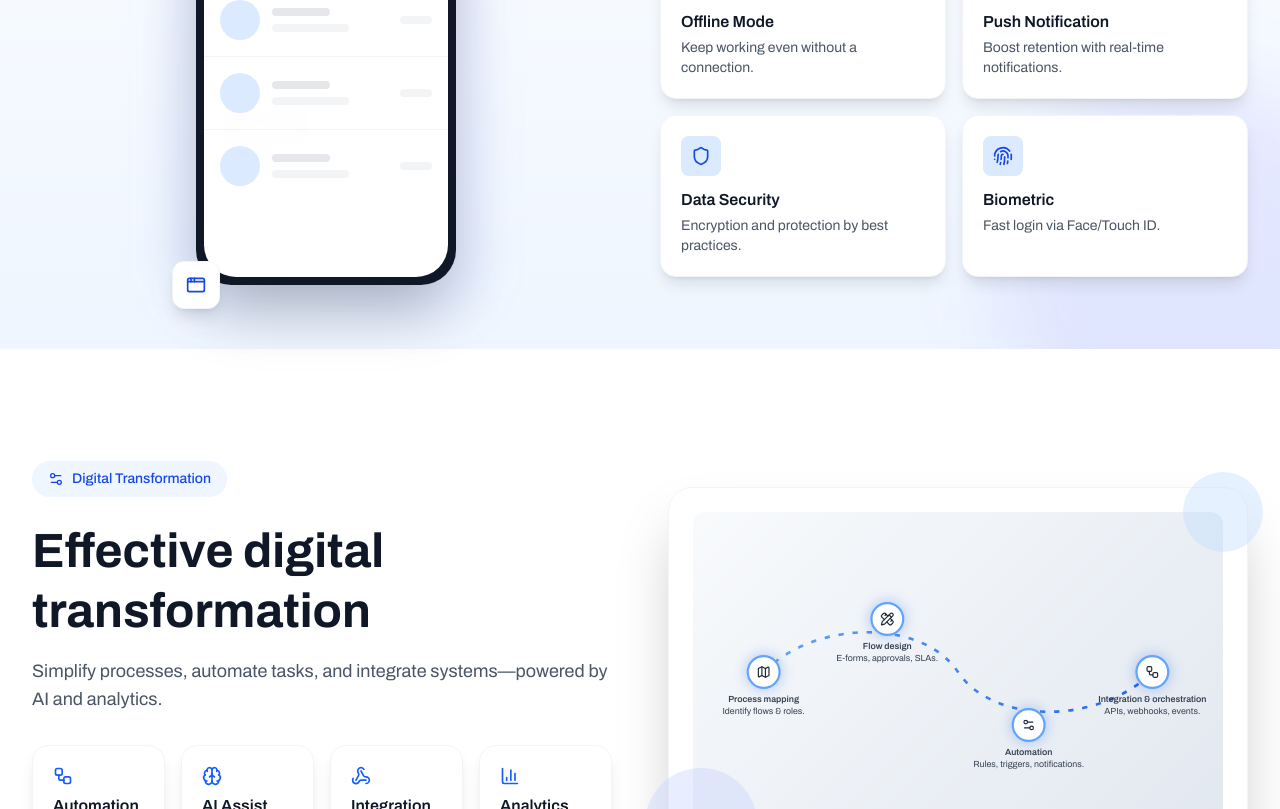
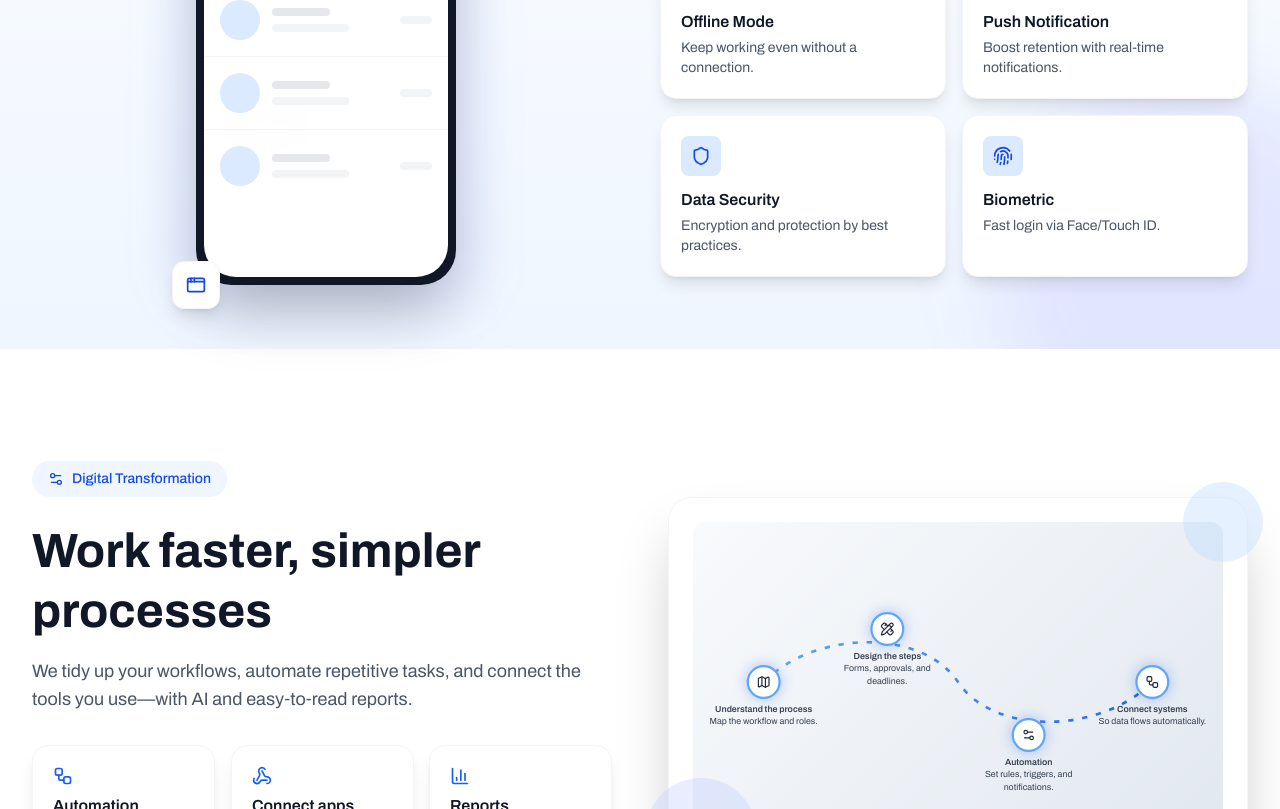
Before and after one commit to khamdannahari/mls-landing, a Next.js app: page / in a window 1280 px wide. Shown: the part 1991-2800 px from the top of the page. Built offline with nearby package versions, Linux system fonts and the light colour scheme.

Commit message:
fix: digital section illustration and copy

```diff
--- a/src/components/DigitalSection.tsx
+++ b/src/components/DigitalSection.tsx
@@ -31,6 +31,26 @@ export default function DigitalSection({
   className = "",
 }: DigitalSectionProps) {
   const { t } = useLanguage();
+  const splitIntoTwoLines = (text: string, maxCharsPerLine = 28) => {
+    const normalized = text.trim();
+    if (normalized.length <= maxCharsPerLine) {
+      return { line1: normalized, line2: undefined as string | undefined };
+    }
+    const breakAt = (str: string, limit: number) => {
+      if (str.length <= limit) return { head: str, tail: "" };
+      const idx = str.lastIndexOf(" ", limit);
+      if (idx === -1)
+        return { head: str.slice(0, limit), tail: str.slice(limit) };
+      return { head: str.slice(0, idx), tail: str.slice(idx + 1) };
+    };
+    const first = breakAt(normalized, maxCharsPerLine);
+    if (!first.tail) {
+      return { line1: first.head, line2: undefined as string | undefined };
+    }
+    const second = breakAt(first.tail.trim(), maxCharsPerLine);
+    const line2 = second.tail ? `${second.head}…` : second.head;
+    return { line1: first.head, line2 };
+  };
   const [isVisible, setIsVisible] = useState(false);
   const [isClientHydrated, setIsClientHydrated] = useState(false);
 
@@ -152,11 +172,24 @@ export default function DigitalSection({
 
             {/* Fitur utama */}
             <motion.div
-              className="mt-8 grid grid-cols-2 sm:grid-cols-4 gap-4"
+              className="mt-8 grid grid-cols-2 sm:grid-cols-3 gap-4"
               variants={container}
               initial="hidden"
               animate={isVisible ? "show" : "hidden"}
             >
+              {/* AI Assist - tampil hanya di mobile */}
+              <motion.div
+                variants={item}
+                className="bg-white rounded-2xl p-5 shadow-lg border border-gray-100 hover-lift hover-3d sm:hidden"
+              >
+                <Brain className="w-5 h-5 text-blue-600 mb-2" aria-hidden />
+                <div className="font-semibold text-gray-900 mb-1">
+                  {t("digital.features.aiAssistTitle")}
+                </div>
+                <div className="text-sm text-gray-600">
+                  {t("digital.features.aiAssistDesc")}
+                </div>
+              </motion.div>
               <motion.div
                 variants={item}
                 className="bg-white rounded-2xl p-5 shadow-lg border border-gray-100 hover-lift hover-3d"
@@ -167,18 +200,6 @@ export default function DigitalSection({
                 </div>
                 <div className="text-sm text-gray-600">
                   {t("digital.features.automationDesc")}
-                </div>
-              </motion.div>
-              <motion.div
-                variants={item}
-                className="bg-white rounded-2xl p-5 shadow-lg border border-gray-100 hover-lift hover-3d"
-              >
-                <Brain className="w-5 h-5 text-blue-600 mb-2" aria-hidden />
-                <div className="font-semibold text-gray-900 mb-1">
-                  {t("digital.features.aiAssistTitle")}
-                </div>
-                <div className="text-sm text-gray-600">
-                  {t("digital.features.aiAssistDesc")}
                 </div>
               </motion.div>
               <motion.div
@@ -311,6 +332,9 @@ export default function DigitalSection({
                         >
                           {s.title}
                         </text>
+                        {(() => {
+                          const { line1, line2 } = splitIntoTwoLines(s.desc);
+                          return (
                             <text
                               x={s.x}
                               y={s.y + 48}
@@ -318,8 +342,15 @@ export default function DigitalSection({
                               className="node-label"
                               fill="#6b7280"
                             >
-                          {s.desc}
+                              <tspan x={s.x}>{line1}</tspan>
+                              {line2 && (
+                                <tspan x={s.x} dy="14">
+                                  {line2}
+                                </tspan>
+                              )}
                             </text>
+                          );
+                        })()}
                       </g>
                     ))}
                   </svg>
--- a/src/components/Footer.tsx
+++ b/src/components/Footer.tsx
@@ -123,12 +123,12 @@ export default function Footer({ className = "" }: FooterProps) {
                   <MessageCircle className="w-4 h-4" />
                 </span>
                 <a
-                  href="https://wa.me/6281234567890"
+                  href="https://wa.me/62859106948201"
                   target="_blank"
                   rel="noopener noreferrer"
                   className="hover:text-white transition-colors"
                 >
-                  +62 812 3456 7890
+                  +62 859 1069 48201
                 </a>
               </li>
             </ul>
--- a/src/i18n/translations.ts
+++ b/src/i18n/translations.ts
@@ -126,7 +126,7 @@ export const translations: Record<SupportedLanguage, TranslationDictionary> = {
       build: "Build.",
       innovate: "Innovate.",
       transform: "Transform.",
-      emailPlaceholder: "Enter your email...",
+      emailPlaceholder: "Your email",
       cards: {
         webDesc: "Website & Web App Development",
         mobileDesc: "iOS & Android App Development",
@@ -179,27 +179,28 @@ export const translations: Record<SupportedLanguage, TranslationDictionary> = {
     },
     digital: {
       pill: "Digital Transformation",
-      title: "Effective digital transformation",
-      desc: "Simplify processes, automate tasks, and integrate systems—powered by AI and analytics.",
+      title: "Work faster, simpler processes",
+      desc: "We tidy up your workflows, automate repetitive tasks, and connect the tools you use—with AI and easy‑to‑read reports.",
       features: {
         automationTitle: "Automation",
-        automationDesc: "Workflow, rules, SLA.",
+        automationDesc:
+          "Repetitive work runs on its own—faster and more consistent.",
         aiAssistTitle: "AI Assist",
-        aiAssistDesc: "Validation & insights.",
-        integrationTitle: "Integration",
-        integrationDesc: "API & webhook.",
-        analyticsTitle: "Analytics",
-        analyticsDesc: "Dashboard & KPIs.",
+        aiAssistDesc: "AI helps check data and suggest improvements.",
+        integrationTitle: "Connect apps",
+        integrationDesc: "Link your tools so they share data.",
+        analyticsTitle: "Reports",
+        analyticsDesc: "Clear dashboards and reports.",
       },
       steps: {
-        mapTitle: "Process mapping",
-        mapDesc: "Identify flows & roles.",
-        designTitle: "Flow design",
-        designDesc: "E‑forms, approvals, SLAs.",
+        mapTitle: "Understand the process",
+        mapDesc: "Map the workflow and roles.",
+        designTitle: "Design the steps",
+        designDesc: "Forms, approvals, and deadlines.",
         automateTitle: "Automation",
-        automateDesc: "Rules, triggers, notifications.",
-        orchestrateTitle: "Integration & orchestration",
-        orchestrateDesc: "APIs, webhooks, events.",
+        automateDesc: "Set rules, triggers, and notifications.",
+        orchestrateTitle: "Connect systems",
+        orchestrateDesc: "So data flows automatically.",
       },
     },
     tech: {
@@ -239,7 +240,7 @@ export const translations: Record<SupportedLanguage, TranslationDictionary> = {
       build: "Build.",
       innovate: "Innovate.",
       transform: "Transform.",
-      emailPlaceholder: "Masukkan email Anda...",
+      emailPlaceholder: "Email Anda",
       cards: {
         webDesc: "Pengembangan Website & Web App",
         mobileDesc: "Pengembangan Aplikasi iOS & Android",
@@ -292,27 +293,29 @@ export const translations: Record<SupportedLanguage, TranslationDictionary> = {
     },
     digital: {
       pill: "Transformasi Digital",
-      title: "Transformasi digital yang efektif",
-      desc: "Sederhanakan proses, otomasi tugas, dan integrasi sistem—didukung AI dan analitik.",
+      title: "Kerja lebih cepat, proses lebih sederhana",
+      desc: "Kami membantu merapikan alur kerja, mengerjakan tugas berulang secara otomatis, dan menghubungkan alat yang Anda pakai—semuanya dibantu AI dan laporan yang mudah dipahami.",
       features: {
-        automationTitle: "Automation", // jargon tetap Inggris
-        automationDesc: "Workflow, rules, SLA.",
-        aiAssistTitle: "AI Assist", // jargon tetap Inggris
-        aiAssistDesc: "Validasi & rekomendasi.",
-        integrationTitle: "Integrasi",
-        integrationDesc: "API & webhook.",
-        analyticsTitle: "Analytics", // jargon tetap Inggris
-        analyticsDesc: "Dashboard & KPI.",
+        automationTitle: "Otomatisasi",
+        automationDesc:
+          "Pekerjaan berulang jalan sendiri, lebih cepat dan konsisten.",
+        aiAssistTitle: "Bantuan AI",
+        aiAssistDesc: "AI membantu cek data dan memberi saran.",
+        integrationTitle: "Sambungkan aplikasi",
+        integrationDesc:
+          "Hubungkan alat yang Anda pakai agar saling berbagi data.",
+        analyticsTitle: "Laporan",
+        analyticsDesc: "Laporan dan dashboard yang mudah dibaca.",
       },
       steps: {
-        mapTitle: "Pemetaan proses",
-        mapDesc: "Identifikasi alur & peran.",
-        designTitle: "Desain alur",
-        designDesc: "E‑form, approval, SLA.",
-        automateTitle: "Otomasi",
-        automateDesc: "Rule, trigger, notifikasi.",
-        orchestrateTitle: "Integrasi & orkestrasi",
-        orchestrateDesc: "API, webhook, event.",
+        mapTitle: "Pahami proses",
+        mapDesc: "Gambarkan alur kerja dan perannya.",
+        designTitle: "Rancang langkah",
+        designDesc: "Formulir, persetujuan, dan batas waktu.",
+        automateTitle: "Otomatisasi",
+        automateDesc: "Atur aturan, pemicu, dan notifikasi.",
+        orchestrateTitle: "Satukan sistem",
+        orchestrateDesc: "Sambungkan agar data mengalir otomatis.",
       },
     },
     tech: {
```
Lines whose indentation alone changed are shown as unchanged.
